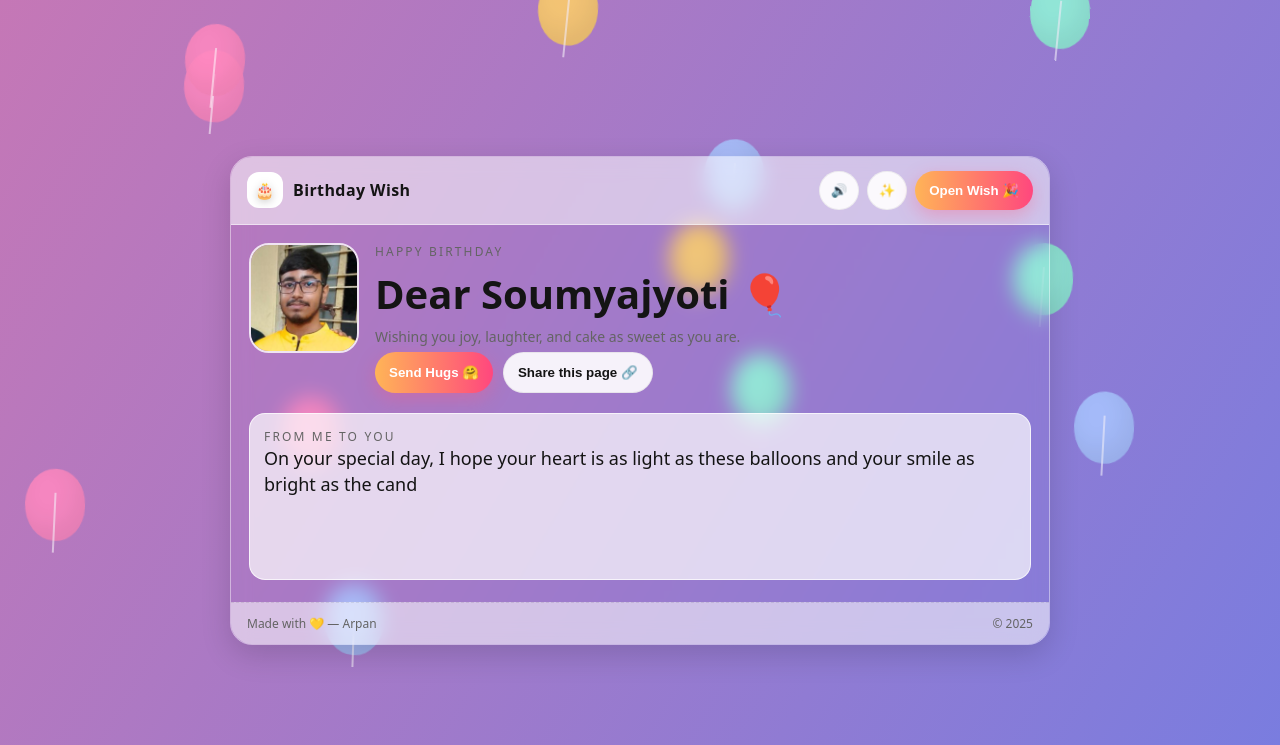
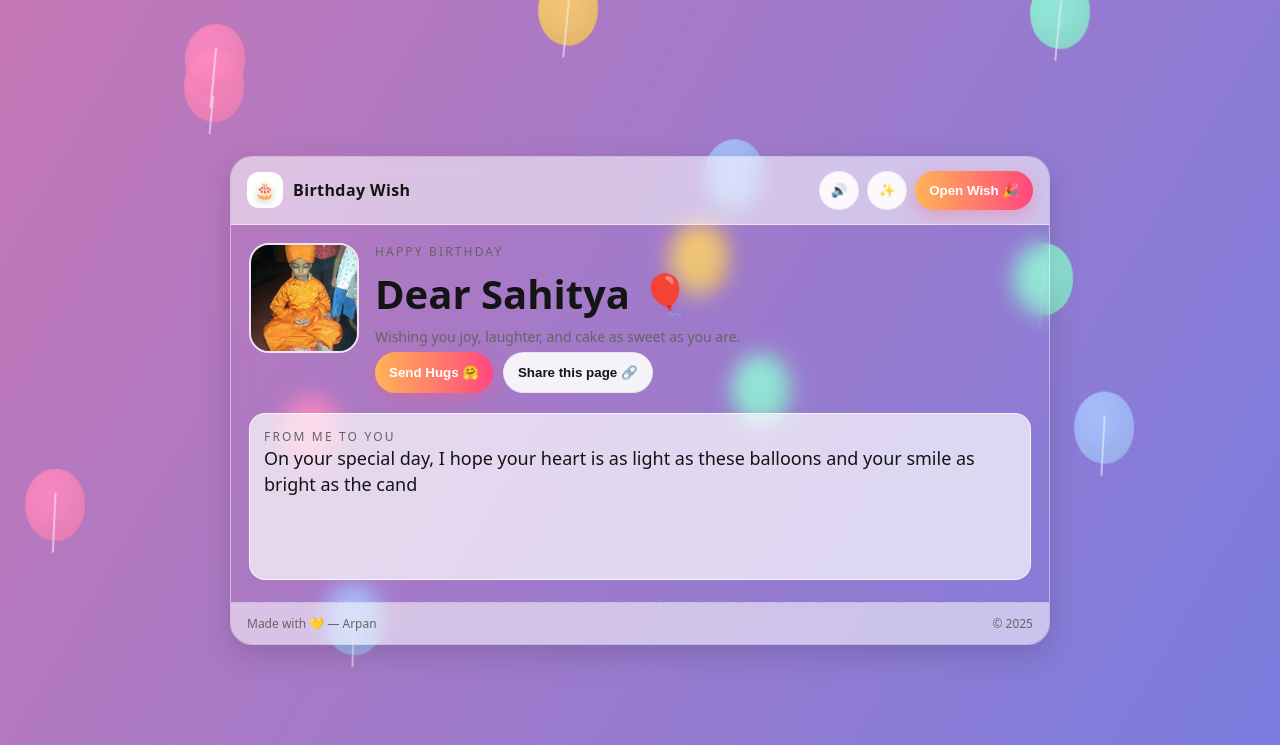
Before and after one commit to CrazyArpan/Birthday-Wish, a plain HTML site: page index.html in a window 1280 px wide. Shown: the top 745 px of the page. Drawn offline with Linux system fonts and the light colour scheme.

Commit message:
Update index.html

```diff
--- a/index.html
+++ b/index.html
@@ -112,7 +112,7 @@
       <section class="hero">
         <div class="avatar">
           <!-- 🔒 Fixed photo (change src manually) -->
-          <img id="avatar" alt="Birthday person" src="s.jpeg" />
+          <img id="avatar" alt="Birthday person" src="sa.jpeg" />
         </div>
         <div class="info">
           <span class="kicker">Happy Birthday</span>
@@ -141,7 +141,7 @@
 
   <script>
     const CONFIG = {
-      name: 'Soumyajyoti',
+      name: 'Sahitya',
       customMessage: `On your special day, I hope your heart is as light as these balloons and your smile as bright as the candles.\n\nThanks for being amazing — may this year bring new adventures, cozy mornings, and a little extra magic in every moment.\n\nHappy Birthday! 🎉`,
     };
     document.getElementById('name').textContent = CONFIG.name;
```
